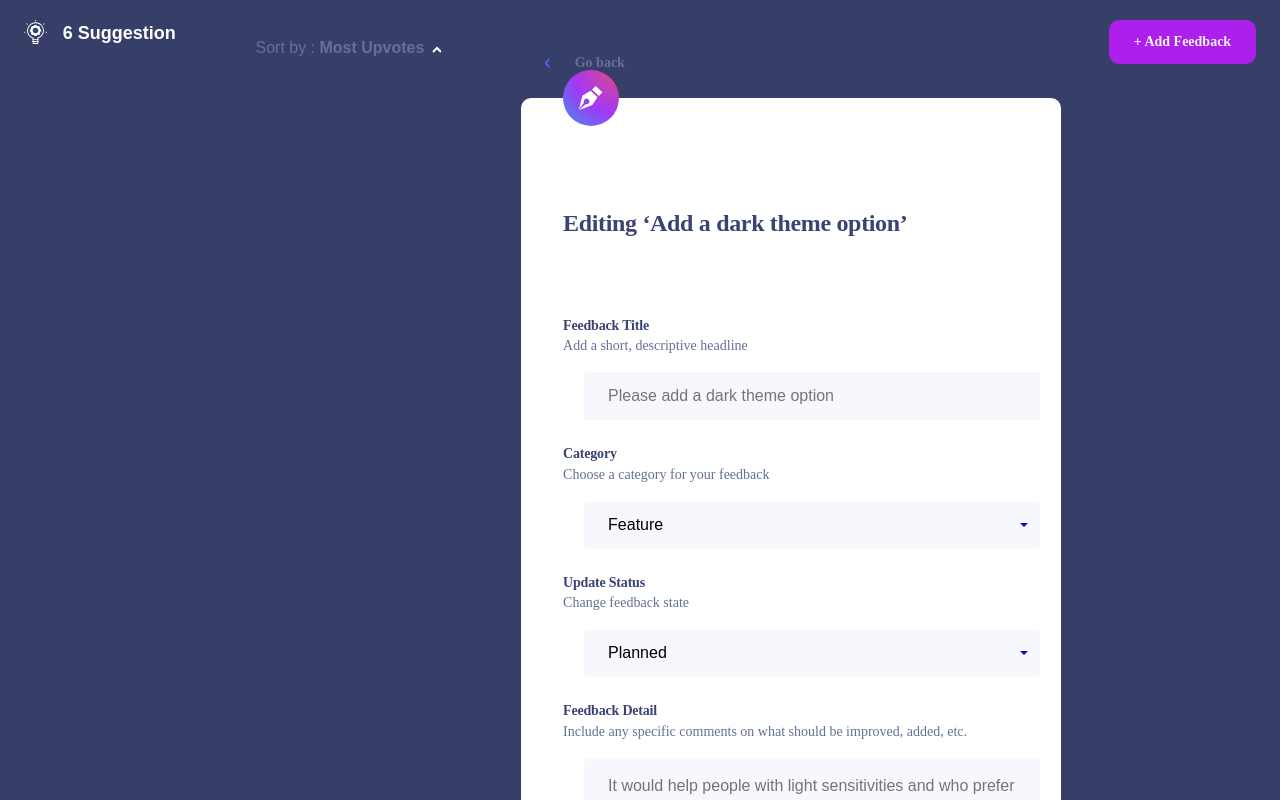
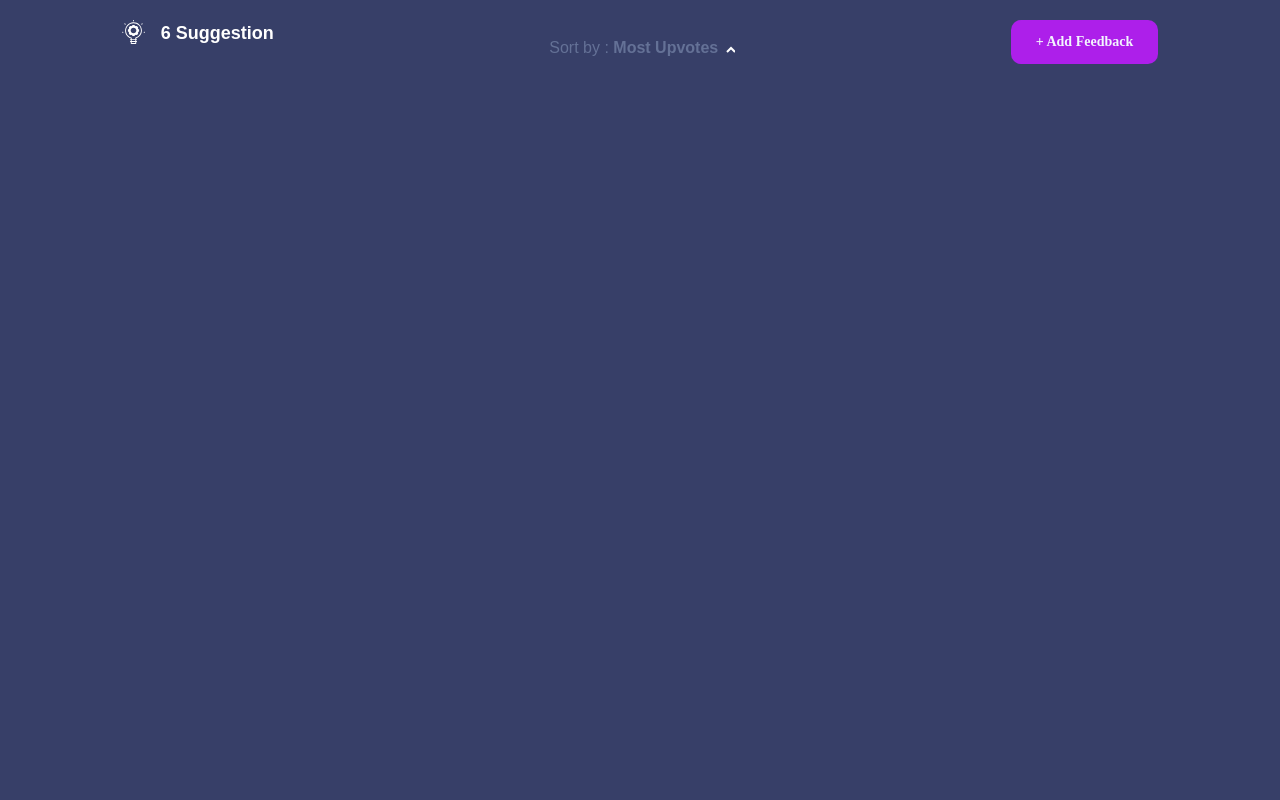
Before and after one commit to slalakara/feedback-app, a Next.js app: page /sude in a window 1280 px wide. Both pictures are taken after a click on the button "+ Add Feedback". Shown: the top 800 px of the page. Built offline with nearby package versions, Linux system fonts and the light colour scheme.

Commit message:
yeni ekleme butonu ile yeni ekleme sayfası birleştirildi. cancel ve goback butonlarına handlecancelclick eventi atandı

```diff
--- a/app/sude/page.jsx
+++ b/app/sude/page.jsx
@@ -1,20 +1,34 @@
+"use client"
+import { useState } from "react";
 import AddFeedbackBtn from "@/components/FeedbackHeader/addFeedbackBtn";
 import FeedbackHeader from "@/components/FeedbackHeader/feedbackHeader";
 import HeaderFilter from "@/components/FeedbackHeader/headerFilter";
-import "./sude.css"
 import NewPage from "@/components/new/page";
+import "./sude.css";
+import Edit from "@/components/svgs/edit";
 import EditModal from "@/components/EditFeedbackComp/page";
-export default function deneme() {
+
+export default function Deneme() {
+  const [showNewPage, setShowNewPage] = useState(false);
+
+  const handleAddFeedbackClick = () => {
+    setShowNewPage(true);
+  };
+
+  const handleCancelClick = () => {
+    setShowNewPage(false);
+  };
+
   return (
     <>
       <div className="deniyorum">
         <FeedbackHeader />
         <HeaderFilter />
-        <EditModal/>
-        <AddFeedbackBtn />
-
+        <AddFeedbackBtn onAddFeedbackClick={handleAddFeedbackClick} />
       </div>
 
+
+      {showNewPage && <NewPage onCancel={handleCancelClick} />}
     </>
-  )
+  );
 }
--- a/components/FeedbackHeader/addFeedbackBtn.jsx
+++ b/components/FeedbackHeader/addFeedbackBtn.jsx
@@ -1,11 +1,9 @@
-import "./feedbackHeader.css"
+import "./feedbackHeader.css";
 
-export default function AddFeedbackBtn(){
-  return(
-    <>
+export default function AddFeedbackBtn({ onAddFeedbackClick }) {
+  return (
     <div className="addfeedback">
-      <button>+ Add Feedback</button>
+      <button onClick={onAddFeedbackClick}>+ Add Feedback</button>
     </div>
-    </>
-  )
+  );
 }
--- a/components/GoBack/gobackBtn.jsx
+++ b/components/GoBack/gobackBtn.jsx
@@ -1,11 +1,11 @@
 import LeftArrow from "../svgs/leftArrow";
 import "./gobackBtn.css";
 
-export default function GoBack() {
+export default function GoBack({ onGoBack }) {
   return (
-    <button className="back-button">
+    <button className="back-button" onClick={onGoBack}>
       <LeftArrow />
       <h4>Go back</h4>
     </button>
-  )
+  );
 }
--- a/components/new/new.css
+++ b/components/new/new.css
@@ -5,6 +5,10 @@
   background-color: #fff;
   position: relative;
   border-radius: 10px;
+}
+
+button{
+  cursor: pointer;
 }
 
 .gobackbtn{
--- a/components/new/page.jsx
+++ b/components/new/page.jsx
@@ -2,11 +2,11 @@ import "./new.css";
 import AddLogo from "../svgs/add";
 import GoBack from "../GoBack/gobackBtn";
 
-export default function NewPage() {
+export default function NewPage({ onCancel }) {
   return (
     <div className="newModalContainer">
       <div className="gobackbtn">
-        <GoBack />
+        <GoBack onGoBack={onCancel} />
       </div>
       <div className="newModal">
         <div className="addlogosvg">
@@ -46,7 +46,7 @@ export default function NewPage() {
           </div>
 
           <div className="buttons">
-            <button className="cancel">Cancel</button>
+            <button className="cancel" onClick={onCancel}>Cancel</button>
             <button className="addFeedback">Add Feedback</button>
           </div>
         </div>
```
